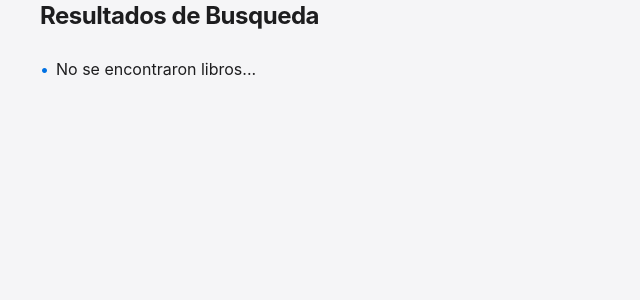
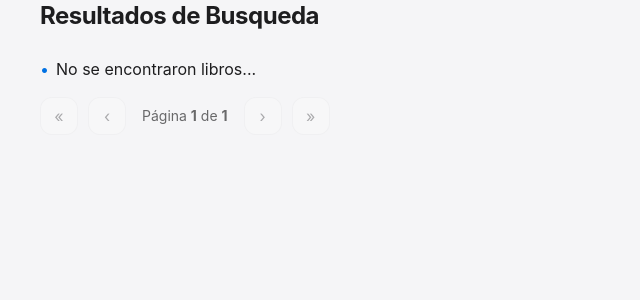
Before and after one commit to sebasio3k/playground_django, a Django app: page /minilibrary/ in a window 1280 px wide. Shown: the part 260-560 px from the top of the page, without its empty margins (0-640 px from the left). Run offline with Django 5.2, Linux system fonts and the light colour scheme; data that the repository does not hold is empty.

Commit message:
minilibrary paginator template

```diff
--- a/minilibrary/templates/minilibrary/index.html
+++ b/minilibrary/templates/minilibrary/index.html
@@ -26,11 +26,10 @@
             <button type="submit">Enviar</button>
         </form>
     </div>
-
+    <br>
 
     {% comment %} <h2>Author id: {{author_id}}</h2> {% endcomment %}
     {% comment %} <h2>Libros de autor: {{author.name}}</h2> {% endcomment %}
-    <br>
     {% comment %} <p>Genero id: {{ genre_id|default:"" }}</p> {% endcomment %}
 
     <hr>
@@ -38,12 +37,69 @@
     {% comment %} <p>{{books}}</p> {% endcomment %}
 
     <ul>
-        {% for book in books %}
+        {% for book in page_obj %}
             <li>Book: {{book.title}} - {{book.author}}
             </li>
-            {% empty %}
-                <li>No se encontraron libros...</li>
+        {% empty %}
+            <li>No se encontraron libros...</li>
         {% endfor %}
     </ul>
 
+    {% comment %} <div>
+        {% if page_obj.has_previous %}
+            <a class="pager-btn" href="?query_search={{query}}&page=1"><<</a>
+            <a class="pager-btn" href="?query_search={{query}}&page={{page_obj.previous_page_number}}"><</a>
+        {% endif %}
+
+        <span>Página {{page_obj.number}} de {{page_obj.paginator.num_pages}}</span>
+
+        {% if page_obj.has_next %}
+            <a class="pager-btn" href="?query_search={{query}}&page={{page_obj.next_page_number}}">></a>
+            <a class="pager-btn" href="?query_search={{query}}&page={{page_obj.paginator.num_pages}}">>></a>
+        {% endif %}
+    </div> {% endcomment %}
+
+
+    {% comment %} PAGINATOR {% endcomment %}
+    <div class="pager">
+        {# Primera / Anterior #}
+        {% if page_obj.has_previous %}
+            <a class="pager-btn" href="?query_search={{ query|urlencode }}&page=1" aria-label="Primera página">
+                &laquo;
+            </a>
+            <a class="pager-btn" href="?query_search={{ query|urlencode }}&page={{ page_obj.previous_page_number }}" aria-label="Página anterior">
+                &lsaquo;
+            </a>
+        {% else %}
+            <span class="pager-btn is-disabled" aria-disabled="true" title="Ya estás en la primera página">
+                &laquo;
+            </span>
+            <span class="pager-btn is-disabled" aria-disabled="true" title="Ya estás en la primera página">
+                &lsaquo;
+            </span>
+        {% endif %}
+
+        <span class="pager-info">
+            Página <strong>{{ page_obj.number }}</strong> de <strong>{{ page_obj.paginator.num_pages }}</strong>
+        </span>
+
+        {# Siguiente / Última #}
+        {% if page_obj.has_next %}
+            <a class="pager-btn" href="?query_search={{ query|urlencode }}&page={{ page_obj.next_page_number }}" aria-label="Página siguiente">
+                &rsaquo;
+            </a>
+            <a class="pager-btn" href="?query_search={{ query|urlencode }}&page={{ page_obj.paginator.num_pages }}" aria-label="Última página">
+                &raquo;
+            </a>
+        {% else %}
+            <span class="pager-btn is-disabled" aria-disabled="true" title="Ya estás en la última página">
+                &rsaquo;
+            </span>
+            <span class="pager-btn is-disabled" aria-disabled="true" title="Ya estás en la última página">
+                &raquo;
+            </span>
+        {% endif %}
+    </div>
+
+
 {% endblock content %}
--- a/minilibrary/views.py
+++ b/minilibrary/views.py
@@ -2,6 +2,7 @@ import logging
 from django.shortcuts import render
 from minilibrary.models import Author, Book
 from django.db.models import Q, F
+from django.core.paginator import Paginator
 
 logger = logging.getLogger(__name__)
 
@@ -37,6 +38,7 @@ def index(request):
         books = Book.objects.all()
         query = request.GET.get('query_search')
 
+        # filters
         if query:
             books = books.filter(
                 Q(title__icontains=query) |
@@ -45,9 +47,16 @@ def index(request):
             ).distinct()
             logger.info(f'Query: {query}, Results: {books.count()}')
 
+        # pagination
+        paginator = Paginator(books, 5)
+        page_number = request.GET.get('page')
+        page_obj = paginator.get_page(page_number)
+
+
         return render(request, "minilibrary/index.html", {
             'text': "Minilibrary Page",
-            'books': books,
+            # 'books': books,
+            'page_obj': page_obj,
             'query': query,
         })
     except Exception as e:
--- a/static/styles.css
+++ b/static/styles.css
@@ -153,3 +153,58 @@ a:hover {
 .center {
     text-align: center;
 }
+
+.pager {
+    display: flex;
+    align-items: center;
+    gap: 10px;
+    flex-wrap: nowrap;
+    /* no se baja */
+    margin-top: 16px;
+}
+
+.pager-info {
+    color: var(--muted);
+    font-size: 14px;
+    margin: 0 6px;
+    white-space: nowrap;
+    /* “Página 4 de 5” no se parte */
+}
+
+.pager-btn {
+    display: inline-flex;
+    align-items: center;
+    justify-content: center;
+    width: 38px;
+    height: 38px;
+    border-radius: 12px;
+    border: 1px solid var(--border);
+    background: rgba(255, 255, 255, .6);
+    transition: transform .2s ease, box-shadow .2s ease, background .2s ease, opacity .2s ease;
+    user-select: none;
+}
+
+.pager-icon {
+    width: 18px;
+    height: 18px;
+    color: rgba(29, 29, 31, .65);
+}
+
+.pager-btn:hover {
+    background: white;
+    transform: translateY(-1px);
+    box-shadow: 0 6px 18px rgba(0, 0, 0, .08);
+}
+
+.pager-btn:hover .pager-icon {
+    color: rgba(29, 29, 31, .9);
+}
+
+.pager-btn.is-disabled {
+    opacity: .35;
+    cursor: not-allowed;
+    pointer-events: none;
+    /* no click */
+    box-shadow: none;
+    transform: none;
+}
```
